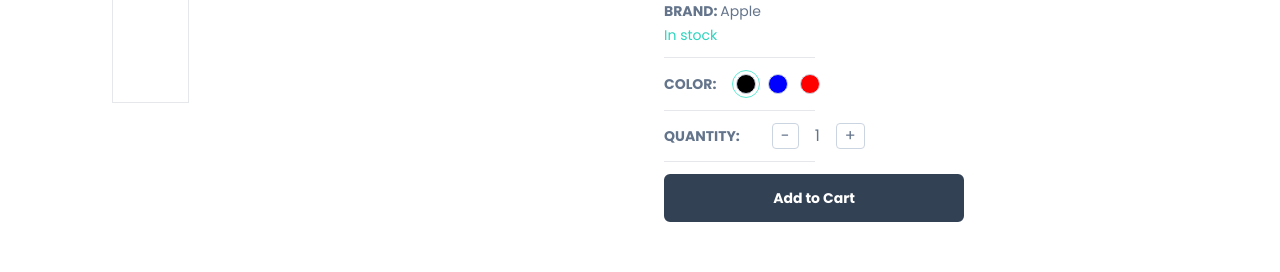
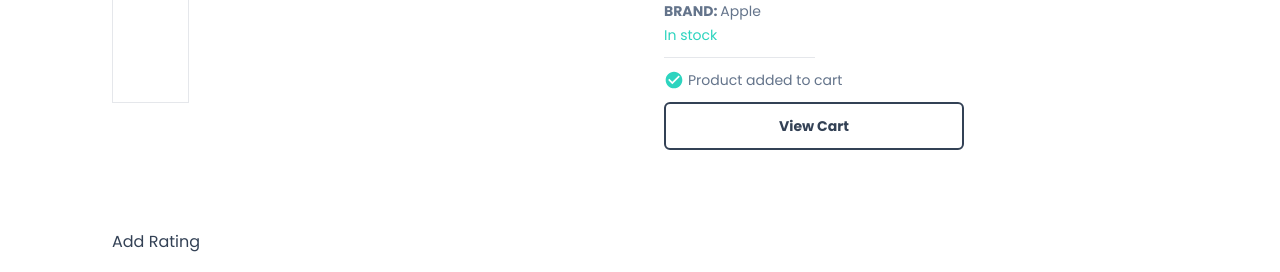
Before and after one commit to Yago-Garcez-Dev/e-shop, a Next.js app: page /product/1 in a window 1280 px wide. Both pictures are taken after a click on the button "Add to Cart". Shown: the part 494-766 px from the top of the page. Built offline with nearby package versions, Linux system fonts and the light colour scheme; grey boxes are pictures that could not be loaded; a web font is replaced by a local one.

Commit message:
Implementando lógica para adicionar produtos ao carrinho.

```diff
--- a/app/components/Button.tsx
+++ b/app/components/Button.tsx
@@ -23,6 +23,7 @@
 }) => {
     return (
         <button
+            onClick={onClick}
             disabled={disabled}
             className={
                 `disabled:opacity-70
--- a/app/layout.tsx
+++ b/app/layout.tsx
@@ -3,6 +3,7 @@
 import { Poppins } from 'next/font/google'
 import NavBar from './components/nav/NavBar';
 import Footer from './components/footer/Footer';
+import CartProvider from '@/providers/CartProvider';
 
 const poppins = Poppins({ subsets: ['latin'], weight: ['400', '700'] });
 
@@ -19,6 +20,7 @@
   return (
     <html lang="en">
       <body className={`${poppins.className} text-slate-700`}>
+        <CartProvider>
           <div className="flex flex-col min-h-screen">
             <NavBar />
             <main className="flex-grow">
@@ -26,6 +28,7 @@
             </main>
             <Footer />
           </div>
+        </CartProvider>
       </body>
     </html>
   )
--- a/app/product/[productId]/ListRating.tsx
+++ b/app/product/[productId]/ListRating.tsx
@@ -17,7 +17,7 @@
             <div className="text-sm mt-2">
                 {product.reviews && product.reviews.map((review: any) => {
                     return (
-                        <div key={review.id} className="max-w-300px">
+                        <div key={review.id} className="max-w-[300px]">
                             <div className="flex gap-2 items-center">
                                 <Avatar src={review?.user.image} />
 
--- a/app/product/[productId]/ProductDetails.tsx
+++ b/app/product/[productId]/ProductDetails.tsx
@@ -4,8 +4,11 @@
 import ProductImage from "@/app/components/products/ProductImage";
 import SetColor from "@/app/components/products/SetColor";
 import SetQuantity from "@/app/components/products/SetQuantity";
+import { useCart } from "@/hooks/useCart";
 import { Rating } from "@mui/material";
-import { useCallback, useState } from "react";
+import { useRouter } from "next/navigation";
+import { useCallback, useEffect, useState } from "react";
+import { MdCheckCircle } from "react-icons/md";
 
 interface ProductDetailsProps {
     product: any;
@@ -33,6 +36,8 @@
 }
 
 const ProductDetails: React.FC<ProductDetailsProps> = ({ product }) => {
+    const { handleAddProductToCart, cartProducts } = useCart();
+    const [isProductInCart, setIsProductInCart] = useState(false);
     const [cartProduct, setCartProduct] = useState<CartProductType>({
         id: product.id,
         name: product.name,
@@ -44,7 +49,19 @@
         price: product.price
     });
 
+    const router = useRouter();
 
+    useEffect(() => {
+        setIsProductInCart(false)
+
+        if (cartProducts) {
+            const existingIndex = cartProducts.findIndex((item) => item.id === product.id);
+
+            if (existingIndex > -1) {
+                setIsProductInCart(true);
+            }
+        }
+    }, [cartProducts]);
 
     const productRating = product.reviews.reduce((acc: number, item: any) => item.rating + acc, 0) / product.reviews.length;
 
@@ -116,6 +133,27 @@
 
                 <Horizontal />
 
+                {
+                    isProductInCart ?
+                        (<>
+                            <p className="mb-2 text-slate-500 flex items-center gap-1">
+                                <MdCheckCircle className="text-teal-400" size={20} />
+
+                                <span>
+                                    Product added to cart
+                                </span>
+                            </p>
+
+                            <div className="max-w-[300px]">
+                                <Button label="View Cart" outline onClick={() => {
+                                    router.push('/cart');
+                                }}>
+
+                                </Button>
+                            </div>
+                        </>) :
+
+                        (<>
                             <SetColor
                                 cartProduct={cartProduct}
                                 images={product.images}
@@ -135,9 +173,13 @@
                             <div className="max-w-[300px]">
                                 <Button
                                     label='Add to Cart'
-                        onClick={() => { }}
+                                    onClick={() => handleAddProductToCart(cartProduct)}
                                 />
                             </div>
+                        </>)
+                }
+
+
             </div>
         </div>
     );
--- /dev/null
+++ b/hooks/useCart.tsx
@@ -0,0 +1,52 @@
+import { CartProductType } from "@/app/product/[productId]/ProductDetails";
+import { createContext, useCallback, useContext, useState } from "react";
+
+type CartContextType = {
+    cartTotalQty: number;
+    cartProducts: CartProductType[] | null;
+    handleAddProductToCart: (product: CartProductType) => void;
+}
+
+export const CartContext = createContext<CartContextType | null>(null);
+
+interface Props {
+    [propName: string]: any;
+}
+
+export const CartContextProvider = (props: Props) => {
+    const [cartTotalQty, setCartTotalQty] = useState(0);
+    const [cartProducts, setCartProducts] = useState<CartProductType[] | null>(null);
+
+    const handleAddProductToCart = useCallback((product: CartProductType) => {
+        setCartProducts((prev) => {
+            let updatedCart;
+
+            if (prev) {
+                updatedCart = [...prev, product]
+            }
+            else {
+                updatedCart = [product]
+            }
+
+            return updatedCart;
+        });
+    }, []);
+
+    const value = {
+        cartTotalQty,
+        cartProducts,
+        handleAddProductToCart
+    }
+
+    return <CartContext.Provider value={value} {...props} />
+};
+
+export const useCart = () => {
+    const context = useContext(CartContext);
+
+    if (context === null) {
+        throw new Error("useCart must be used within a CartContextProvider");
+    }
+
+    return context;
+}
--- /dev/null
+++ b/providers/CartProvider.tsx
@@ -0,0 +1,17 @@
+'use client';
+
+import { CartContextProvider } from "@/hooks/useCart";
+
+interface CartProviderProps {
+    children: React.ReactNode
+}
+
+const CartProvider: React.FC<CartProviderProps> = ({ children }) => {
+    return (
+        <CartContextProvider>
+            {children}
+        </CartContextProvider>
+    );
+}
+
+export default CartProvider;
```
Lines whose indentation alone changed are shown as unchanged.
